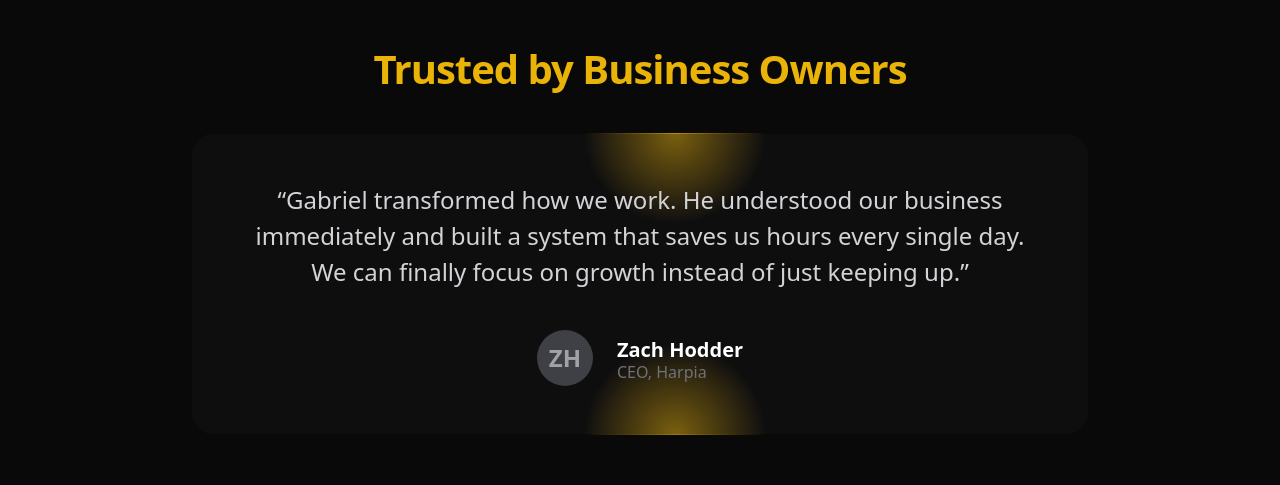
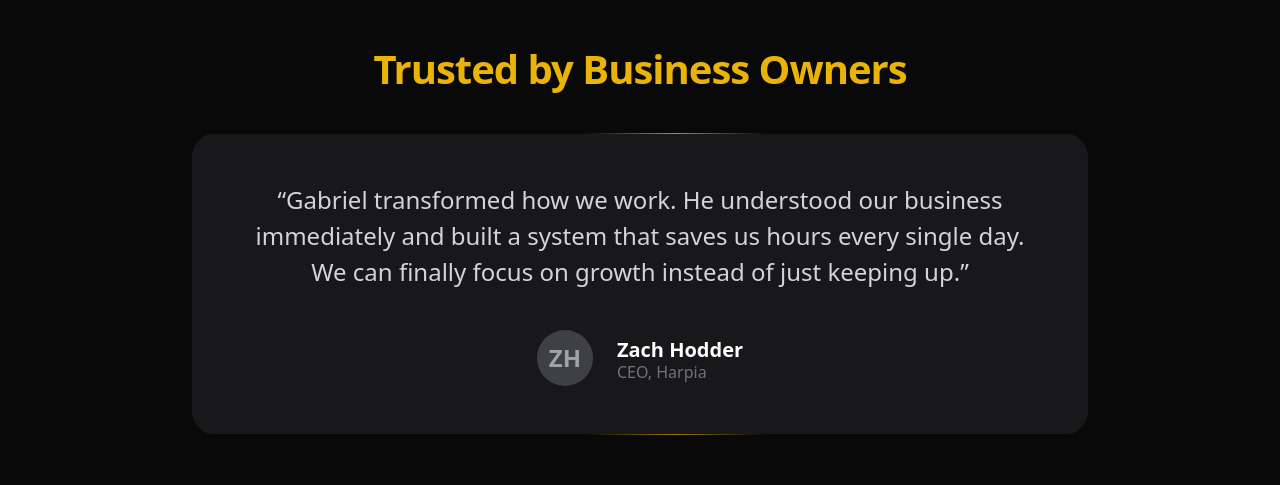
Before and after one commit to Gabriel-Dalmoro/my-website, a Next.js app: page /en in a window 1280 px wide. Shown: the part 1520-2005 px from the top of the page. Built offline with nearby package versions, Linux system fonts and the light colour scheme.

Commit message:
UI: Fix StarBorder masking by making card opaque

```diff
--- a/components/marketing/Testimonials.tsx
+++ b/components/marketing/Testimonials.tsx
@@ -13,8 +13,8 @@ export default function Testimonials() {
                     </h2>
                 </div>
                 <div className="mx-auto mt-10 max-w-4xl relative">
-                    <StarBorder as="div" className="w-full rounded-3xl overflow-hidden bg-transparent" color="#EAB308" speed="4s">
-                        <figure className="bg-zinc-900/40 p-8 sm:p-12 text-center shadow-2xl h-full w-full">
+                    <StarBorder as="div" className="w-full rounded-3xl overflow-hidden bg-zinc-950" color="#EAB308" speed="4s">
+                        <figure className="bg-zinc-900 p-8 sm:p-12 text-center shadow-2xl h-full w-full relative z-10">
                             <blockquote className="text-lg font-medium leading-8 text-zinc-300 sm:text-xl sm:leading-9">
                                 <p>“{t("testimonials.0.body")}”</p>
                             </blockquote>
```
